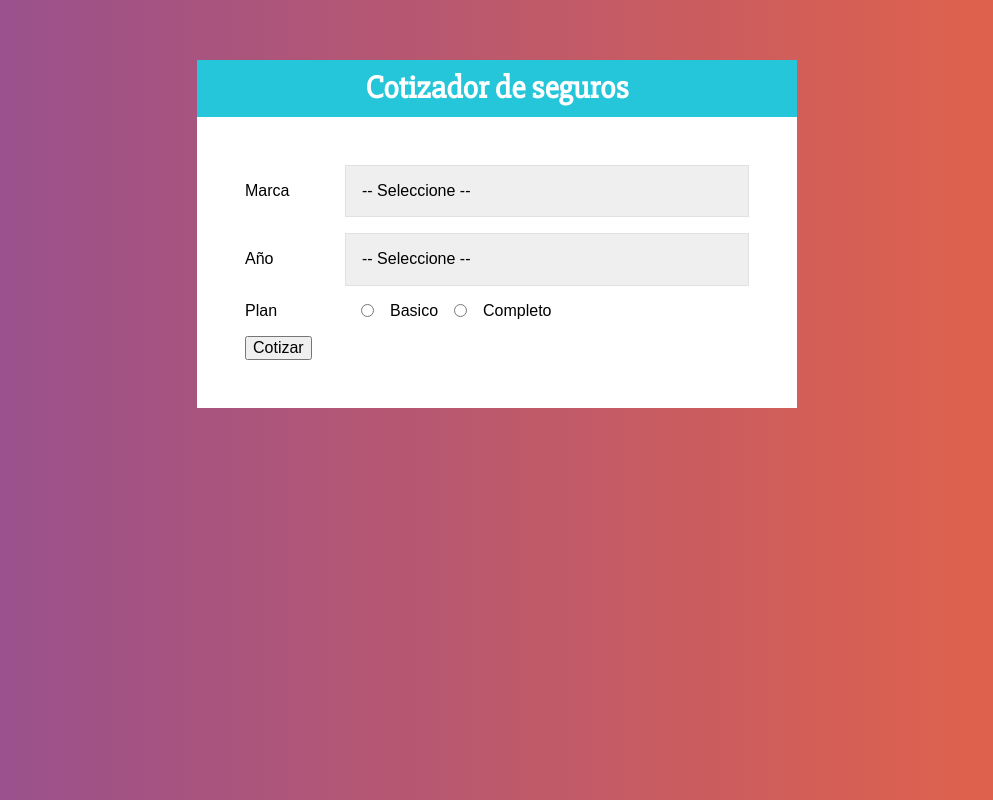
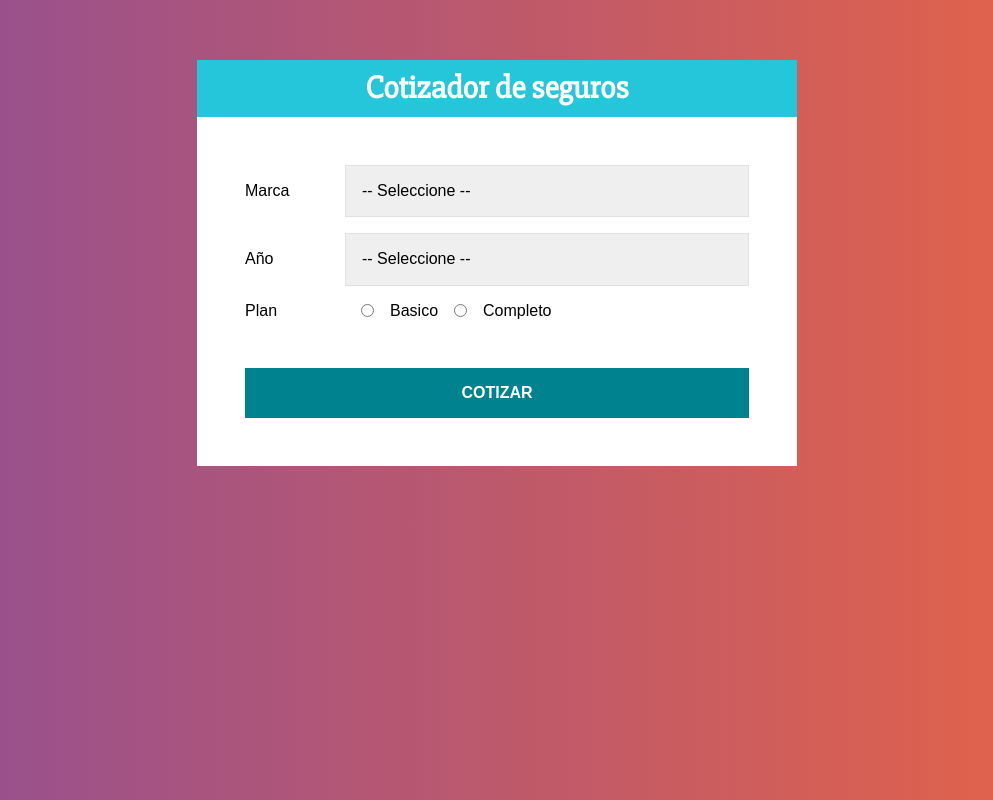
Before and after one commit to juanluna96/Cotizador-de-Seguro-de-Autom-vil, a React (Create React App) app: page / in a window 1280 px wide. Shown: the whole page, without its empty margins (143-1136 px from the left). Built offline with nearby package versions, Linux system fonts and the light colour scheme.

Commit message:
Finalizando los Styled Components del Formulario

```diff
--- a/src/components/Formulario.js
+++ b/src/components/Formulario.js
@@ -23,6 +23,23 @@
     margin:0 1rem;
 `;
 
+const Boton = styled.button`
+  background-color: #00838F;
+  font-size: 16px;
+  width: 100%;
+  padding: 1rem;
+  color: #fff;
+  text-transform: uppercase;
+  font-weight: bold;
+  border:none;
+  transition:background-color .3s ease;
+  margin-top: 2rem;
+
+  &:hover {
+      background-color: #26C6DA;
+      cursor:pointer;
+  }
+`;
 
 
 const Formulario = () => {
@@ -60,7 +77,7 @@
                 <InputRadio type="radio" name="plan" value="completo" /> Completo
             </Campo>
 
-            <button type="submit">Cotizar</button>
+            <Boton type="submit">Cotizar</Boton>
         </form>
     )
 }
```
